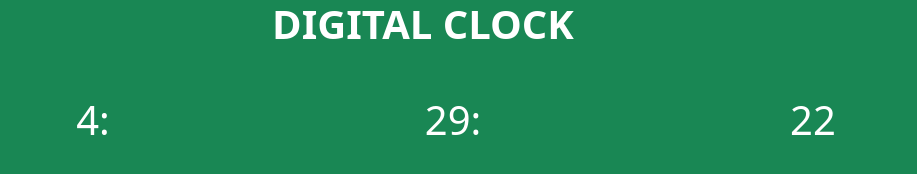
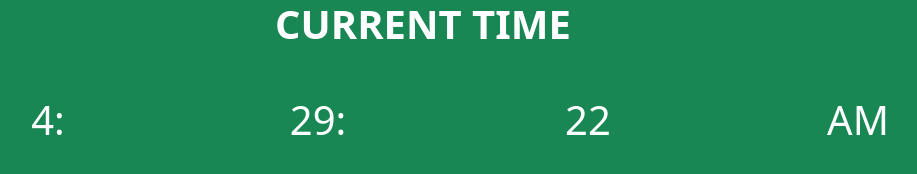
Before and after one commit to Pochieng1994/Clock, a plain HTML site: page index.html in a window 1280 px wide. Shown: the whole page, without its empty margins (195-1112 px from the left). Drawn offline with nearby package versions, Linux system fonts and the light colour scheme.

Commit message:
Finished working on Clock project pushing up to github

```diff
--- a/index.html
+++ b/index.html
@@ -15,27 +15,31 @@
   <div class="container ms-5 text-center">
     <div>
       <h1 class="fw-bold">
-        DIGITAL CLOCK
+        CURRENT TIME
       </h1>
     </div>
 
     <div class="row mt-5 ms-5">
-      <div class="col-4">
+      <div class="col-3">
          <h1 class="hour">
           0
         </h1>
       </div>
 
-      <div class="col-4">
+      <div class="col-3">
         <h1 class="minute">
           0
         </h1>
       </div>
 
-      <div class="col-4">
+      <div class="col-3">
           <h1 class="second">
             0
           </h1>
+      </div>
+
+      <div class="col-3">
+        <h1 class="am-pm"></h1>
       </div>
 
     </div>
--- a/script.js
+++ b/script.js
@@ -1,13 +1,17 @@
 let hour = document.querySelector('.hour');
 let minute = document.querySelector('.minute');
 let second = document.querySelector('.second');
+let amPM = document.querySelector('.am-pm');
 
 
 setInterval(function() {
   let currentDate = new Date();
 
-  let hours = currentDate.getHours();
+  let hours = currentDate.getHours() > 12 ? currentDate.getHours() - 12 : currentDate.getHours();
   hour.textContent = hours + ':';
+
+  let morningOrAfternoon = currentDate.getHours() >= 12 ? 'PM' : 'AM';
+  amPM.textContent = morningOrAfternoon
 
   let minutes = currentDate.getMinutes();
   minute.textContent = minutes + ':';
```
